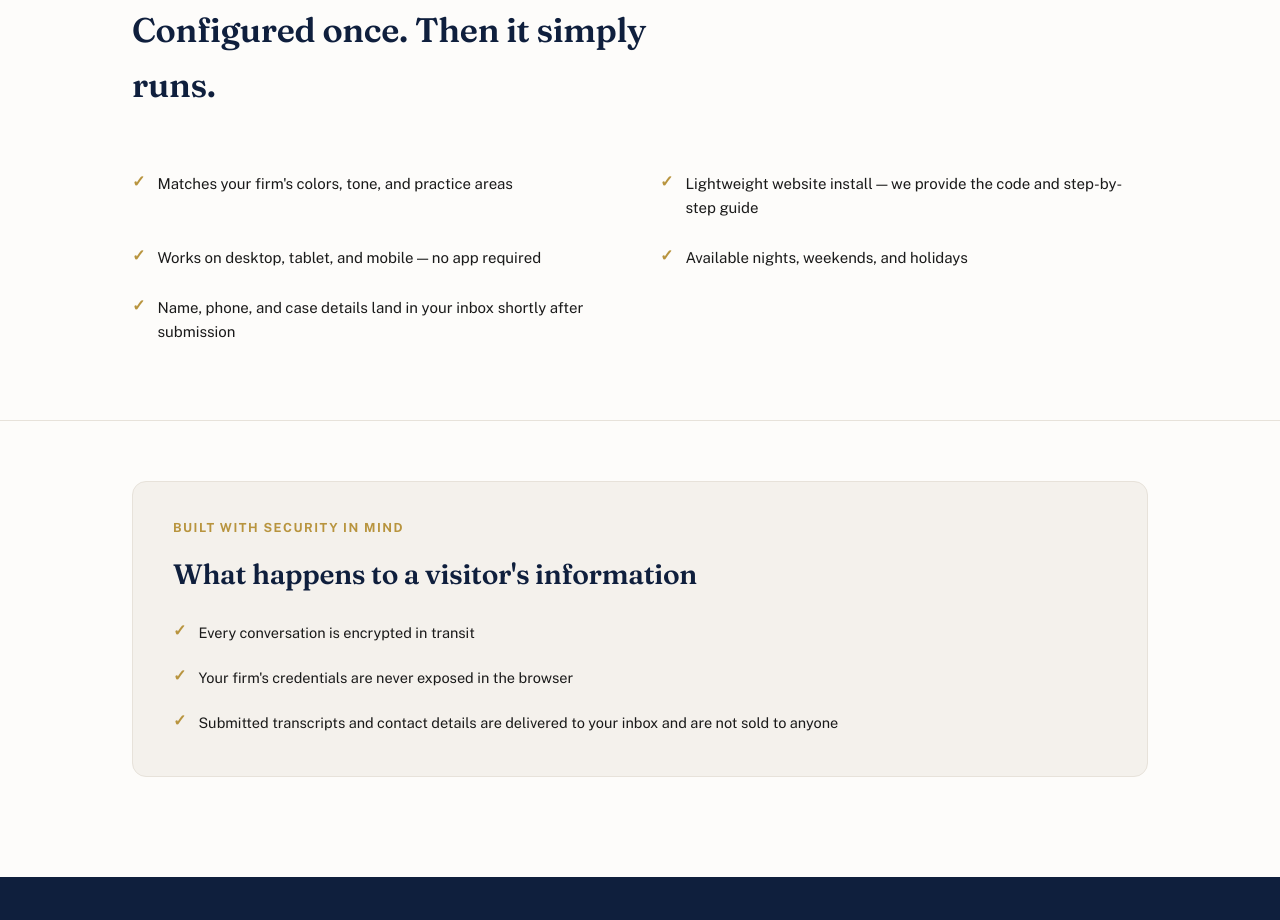
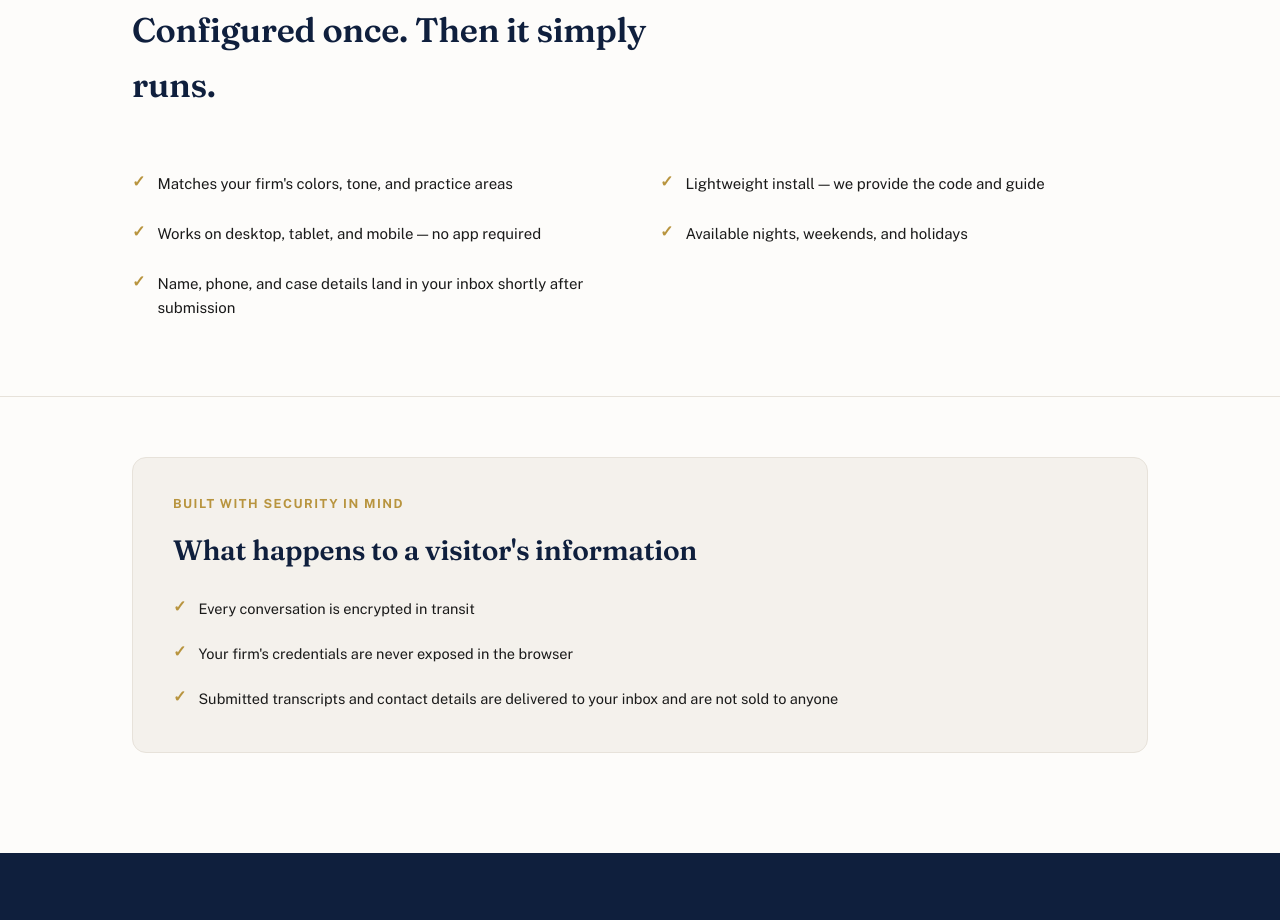
Before and after one commit to tariqintakesystems-collab/intake-systems-website, a plain HTML site: page index.html in a window 1280 px wide. Shown: the part 1913-2833 px from the top of the page. Drawn offline with nearby package versions, Linux system fonts and the light colour scheme.

Commit message:
Fix grid spacing: shorten install-line to prevent 2-line wrap

```diff
--- a/index.html
+++ b/index.html
@@ -446,7 +446,7 @@
       <div class="built-grid">
         <h2>Configured once. Then it simply runs.</h2>
         <div class="built-item"><span class="check">✓</span><p>Matches your firm's colors, tone, and practice areas</p></div>
-        <div class="built-item"><span class="check">✓</span><p>Lightweight website install — we provide the code and step-by-step guide</p></div>
+        <div class="built-item"><span class="check">✓</span><p>Lightweight install — we provide the code and guide</p></div>
         <div class="built-item"><span class="check">✓</span><p>Works on desktop, tablet, and mobile — no app required</p></div>
         <div class="built-item"><span class="check">✓</span><p>Available nights, weekends, and holidays</p></div>
         <div class="built-item"><span class="check">✓</span><p>Name, phone, and case details land in your inbox shortly after submission</p></div>
```
